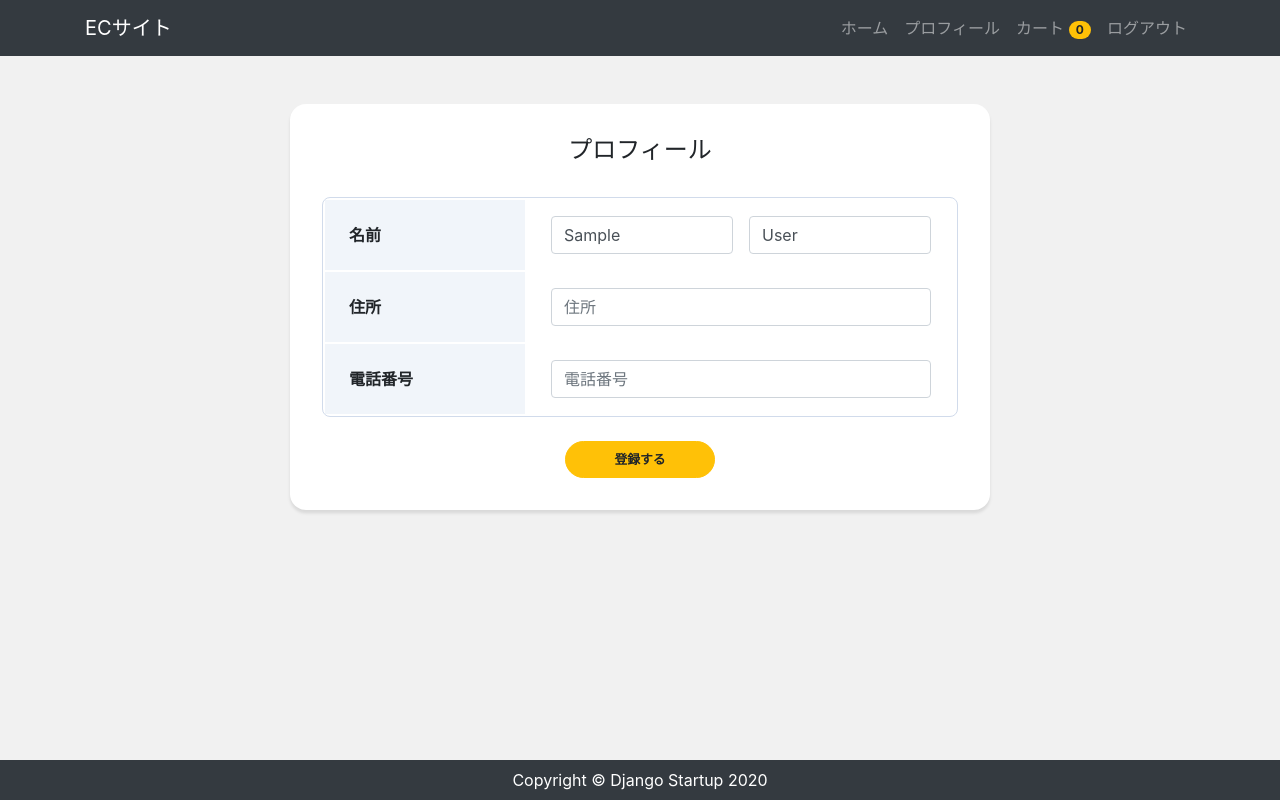
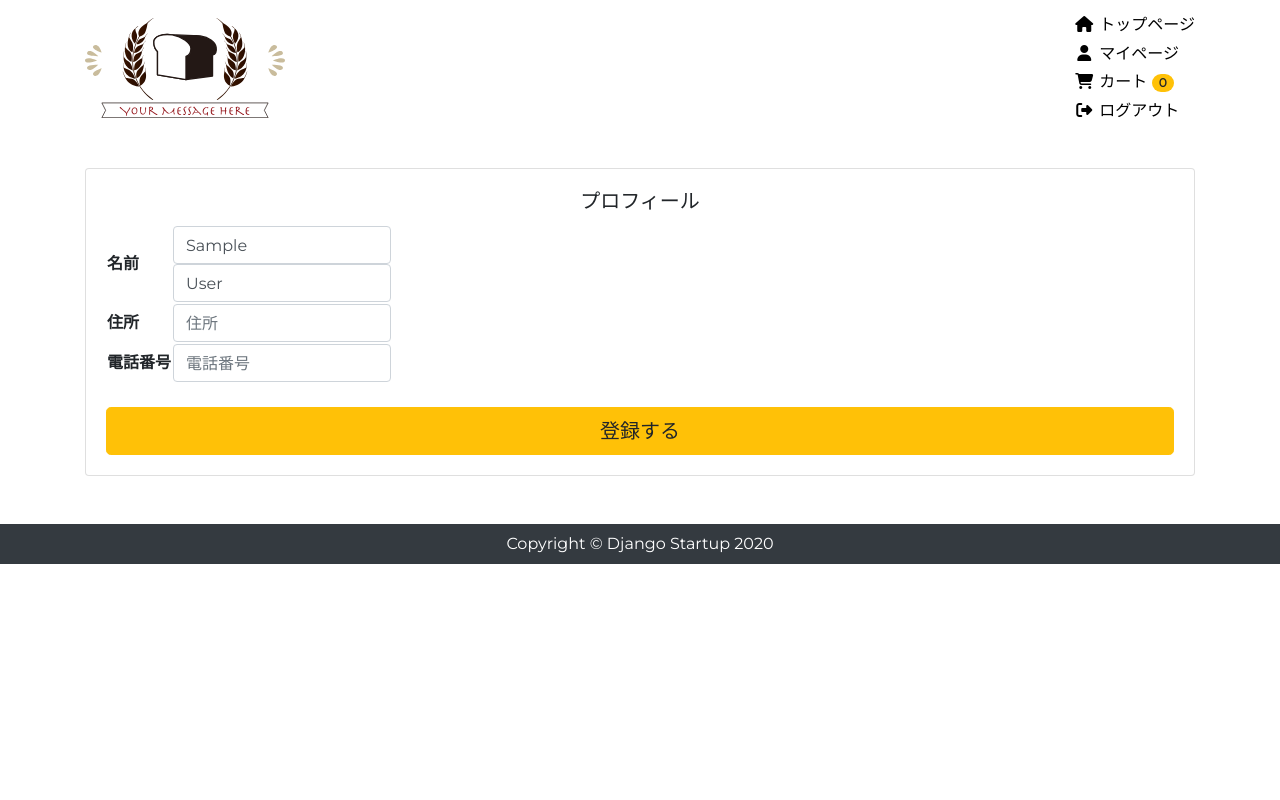
Before and after one commit to tomizawa0214/electronic-commerce, a Django app: page /accounts/profile/edit/ in a window 1280 px wide. Run offline with Django 3.2, Linux system fonts and the light colour scheme; the visitor is signed in with stand-in values (Sample User, id 1); data comes from the database, SQL or seed files in the repository; data that the repository does not hold is empty; some libraries are stand-ins or nearby versions.

Commit message:
nav追加

```diff
--- /dev/null
+++ b/app/static/css/_base.scss
@@ -0,0 +1,8 @@
+@charset "utf-8";
+@import url('https://fonts.googleapis.com/css2?family=Montserrat&display=swap');
+
+body {
+  width: 100%;
+  min-height: 100vh;
+  font-family: "Montserrat", "Roboto", "游ゴシック体", "Yu Gothic", YuGothic, "游ゴシック", "ヒラギノ角ゴ Pro W3", "Hiragino Kaku Gothic Pro", MeiryoKe_PGothic, "メイリオ", Meiryo, Osaka, "ＭＳ Ｐゴシック", "MS PGothic", sans-serif;
+}
--- /dev/null
+++ b/app/static/css/_nav.scss
@@ -0,0 +1,28 @@
+.nav {
+  max-width: 1200px;
+  height: 120px;
+  margin: 0 auto;
+  img {
+    transition: .3s ease;
+    &:hover {
+      opacity: .5;
+    }
+  }
+  ul {
+    height: 120px;
+    justify-content: space-evenly;
+    li {
+      a {
+        padding: 0;
+        color: #000;
+        transition: .3s ease;
+        &:hover {
+          opacity: .5;
+        }
+        i {
+          margin-right: 5px;
+        }
+      }
+    }
+  }
+}
--- a/app/static/css/style.css
+++ b/app/static/css/style.css
@@ -1,133 +1,44 @@
-* {
-  margin: 0;
-  padding: 0;
-  box-sizing: border-box;
+@charset "UTF-8";
+@import url("https://fonts.googleapis.com/css2?family=Montserrat&display=swap");
+body {
+  width: 100%;
+  min-height: 100vh;
+  font-family: "Montserrat", "Roboto", "游ゴシック体", "Yu Gothic", YuGothic, "游ゴシック", "ヒラギノ角ゴ Pro W3", "Hiragino Kaku Gothic Pro", MeiryoKe_PGothic, "メイリオ", Meiryo, Osaka, "ＭＳ Ｐゴシック", "MS PGothic", sans-serif;
 }
 
-body {
-  background: #f1f1f1;
-  display: flex;
-  flex-flow: column;
-  min-height: 100vh;
+.nav {
+  max-width: 1200px;
+  height: 120px;
+  margin: 0 auto;
 }
 
-main {
-  flex: 1;
+.nav img {
+  -webkit-transition: .3s ease;
+  transition: .3s ease;
 }
 
-.product img {
-  height: 350px;
-  object-fit: contain;
+.nav img:hover {
+  opacity: .5;
 }
 
-.order img {
-  height: 100px;
-  object-fit: contain;
+.nav ul {
+  height: 120px;
+  -webkit-box-pack: space-evenly;
+      -ms-flex-pack: space-evenly;
+          justify-content: space-evenly;
 }
 
-.itemlist img {
-  height: 150px;
-  object-fit: contain;
+.nav ul li a {
+  padding: 0;
+  color: #000;
+  -webkit-transition: .3s ease;
+  transition: .3s ease;
 }
 
-.card-profile {
-  width: 700px;
-  border: 0;
-  border-radius: 1rem;
-  box-shadow: 0 .2rem .2rem 0 rgba(0, 0, 0, .1);
+.nav ul li a:hover {
+  opacity: .5;
 }
 
-.button {
-  width: 150px;
+.nav ul li a i {
+  margin-right: 5px;
 }
-
-.btn {
-  font-size: 80%;
-  border-radius: 5rem;
-  font-weight: bold;
-  transition: all .2s;
-}
-
-.profile_table {
-  width: 100%;
-  border: 1px solid #d1dbeb;
-  border-radius: 8px;
-  border-collapse: separate;
-  overflow: hidden;
-}
-
-.profile_table .header {
-  width: 200px;
-  padding: 16px 24px;
-  text-align: left;
-  background: #f1f5fa;
-}
-
-.profile_table .data {
-  padding: 16px 24px;
-}
-
-.form_wrap {
-  display: grid;
-  gap: 16px;
-}
-
-.form_wrap-2 {
-  grid-template-columns: repeat(2, 1fr);
-}
-
-.form-control:focus {
-  box-shadow: none;
-}
-
-.card-auth {
-  width: 400px;
-  border: 0;
-  border-radius: 1rem;
-  box-shadow: 0 .2rem .2rem 0 rgba(0, 0, 0, .1);
-}
-
-.card-title {
-  margin-bottom: 2rem;
-  font-size: 1.5rem;
-}
-
-.card-body {
-  padding: 2rem;
-}
-
-.form-auth {
-  width: 100%;
-}
-
-.form-label-group {
-  margin-bottom: 1rem;
-}
-
-.form-label-group input {
-  border-radius: 2rem;
-}
-
-.StripeElement {
-  background-color: #f1f1f1;
-  height: 40px;
-  width: 100%;
-  padding: 10px 12px;
-  border-radius: 4px;
-  border: 1px solid transparent;
-  box-shadow: 0 1px 3px 0 #e6ebf1;
-  -webkit-transition: box-shadow 150ms ease;
-  transition: box-shadow 150ms ease;
-}
-
-.StripeElement--focus {
-  box-shadow: 0 1px 3px 0 #cfd7df;
-}
-
-.StripeElement--invalid {
-  border-color: #fa755a;
-}
-
-.StripeElement--webkit-autofill {
-  background-color: #fefde5 !important;
-}
--- /dev/null
+++ b/app/static/css/style.scss
@@ -0,0 +1,3 @@
+@import "base";
+@import "nav";
+@import "footer";
--- a/app/templates/app/base.html
+++ b/app/templates/app/base.html
@@ -5,41 +5,53 @@
 <html lang="ja">
   <head>
     <meta charset="UTF-8">
-  <meta name="viewport" content="width=device-width, initial-scale=1.0">
+    <meta http-equiv="X-UA-Compatible" content="ie=edge">
+    <meta name="viewport" content="width=device-width, initial-scale=1, shrink-to-fit=no">
     <link rel="stylesheet" href="https://stackpath.bootstrapcdn.com/bootstrap/4.4.1/css/bootstrap.min.css">
     <link rel="stylesheet" href="{% static 'css/style.css' %}">
-  <title>ECサイト</title>
+    <title>焼きたてパン</title>
   </head>
 
   <body>
-  <nav class="navbar navbar-expand-lg navbar-dark bg-dark">
+    <nav class="nav navbar">
       <div class="container">
-      <a class="navbar-brand" href="/">ECサイト</a>
-      <ul class="navbar-nav ml-auto">
-        <li class="nav-item">
-          <a class="nav-link" href="/">ホーム</a>
+        <a href="/">
+          <img src="{% static 'img/logo.svg' %}" alt="">
+        </a>
+        <ul class="navbar-nav">
+          <li>
+            <a class="nav-link" href="/">
+              <i class="fas fa-home fa-fw" aria-hidden="true"></i>トップページ
+            </a>
           </li>
           {% if user.is_authenticated %}
-          <li class="nav-item">
-            <a class="nav-link" href="{% url 'profile' %}">プロフィール</a>
+          <li>
+            <a class="nav-link" href="{% url 'profile' %}">
+              <i class="fas fa-user fa-fw" aria-hidden="true"></i>マイページ</a>
           </li>
-          <li class="nav-item">
+          <li>
             <a class="nav-link" href="{% url 'order' %}">
-              カート
+              <i class="fas fa-shopping-cart fa-fw" aria-hidden="true"></i>カート
               <span class="badge badge-pill badge-warning">
                 {{ request.user|itemCount }}
               </span>
             </a>
           </li>
-          <li class="nav-item">
-            <a class="nav-link" href="{% url 'account_logout' %}">ログアウト</a>
+          <li>
+            <a class="nav-link" href="{% url 'account_logout' %}">
+              <i class="fas fa-sign-out-alt fa-fw" aria-hidden="true"></i>ログアウト
+            </a>
           </li>
           {% else %}
-          <li class="nav-item">
-            <a class="nav-link" href="{% url 'account_signup' %}">サインアップ</a>
+          <li>
+            <a class="nav-link" href="{% url 'account_signup' %}">
+              <i class="fas fa-user-plus fa-fw" aria-hidden="true"></i>会員登録
+            </a>
           </li>
-          <li class="nav-item">
-            <a class="nav-link" href="{% url 'account_login' %}">ログイン</a>
+          <li>
+            <a class="nav-link" href="{% url 'account_login' %}">
+              <i class="fas fa-sign-in-alt fa-fw" aria-hidden="true"></i>ログイン
+            </a>
           </li>
           {% endif %}
         </ul>
@@ -59,7 +71,9 @@
 
     {% block extra_js %}
     {% endblock %}
-
+    <script src="https://kit.fontawesome.com/a29680248f.js" crossorigin="anonymous"></script>
+    <script src="https://code.jquery.com/jquery-3.3.1.slim.min.js" integrity="sha384-q8i/X+965DzO0rT7abK41JStQIAqVgRVzpbzo5smXKp4YfRvH+8abtTE1Pi6jizo" crossorigin="anonymous"></script>
+    <script src="https://cdnjs.cloudflare.com/ajax/libs/popper.js/1.14.6/umd/popper.min.js" integrity="sha384-wHAiFfRlMFy6i5SRaxvfOCifBUQy1xHdJ/yoi7FRNXMRBu5WHdZYu1hA6ZOblgut" crossorigin="anonymous"></script>
+    <script src="https://stackpath.bootstrapcdn.com/bootstrap/4.2.1/js/bootstrap.min.js" integrity="sha384-B0UglyR+jN6CkvvICOB2joaf5I4l3gm9GU6Hc1og6Ls7i6U/mkkaduKaBhlAXv9k" crossorigin="anonymous"></script>
   </body>
-
 </html>
```
Also changed, not shown: app/static/css/_footer.scss (added), app/static/img/logo.svg (added). Lines whose indentation alone changed are shown as unchanged.
